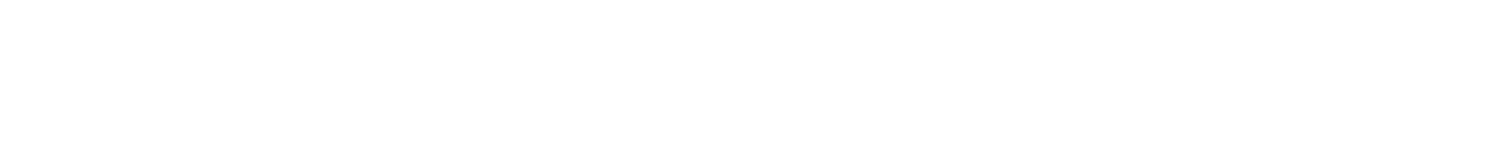
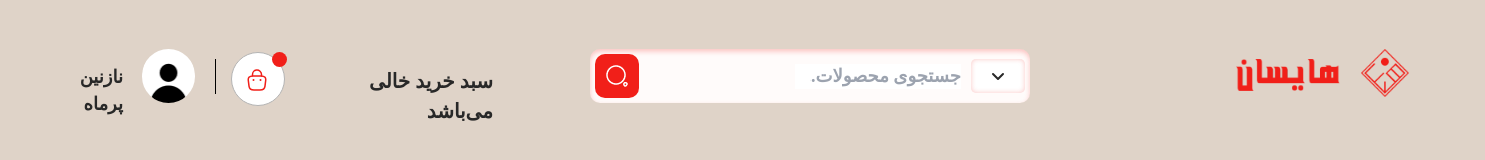
Before and after one commit to amiralzd/Hisun, a website: page index.html in a window 1280 px wide. Shown: the whole page, 1485 px wide, since content can reach past the window. Drawn offline with nearby package versions, Linux system fonts and the light colour scheme.

Commit message:
Header | 1402/07/10

```diff
--- a/index.html
+++ b/index.html
@@ -1,5 +1,5 @@
 <!DOCTYPE html>
-<html lang="en">
+<html lang="fa" dir="rtl">
 <head>
     <meta charset="UTF-8">
     <meta name="viewport" content="width=device-width, initial-scale=1.0">
@@ -21,6 +21,61 @@
     <title>Document</title>
 </head>
 <body>
+    <!-- header -->
+    <header class="w-[1424px] h-[54px]] mt-[49px] ml-[27px] mr-[61px] mb-[32px] flex">
+        <div class="w-[1208px] h-[54px]] justify-center items-center gap-[200px] flex">
+            <div class="w-[849px] h-[54px]] flex">
+                <div class="w-[60px] h-[59.961px] mr-[-20px]]">
+                    <img src="img/6 1.png" alt="">
+                </div>
 
+                <div class="w-[130px] h-[40px]] mr-[21px] mt-[10px] mb-[9.96px] ml-[206px]">
+                    <img src="img/logo (4) 1.png" alt="">
+                </div>
+
+                <div class="w-[450px] h-[54px] bg-[#FFFBFA] ml-[30px] rounded-[10px] justify-center items-center gap-[161px] searchBarboxShadow flex">
+                    <div class="w-[230px] h-[34px] mt-[10px] mb-[10px] mr-[10px]] justify-center items-center gap-[10px] flex pr-[10px]">
+                        <button class="w-[54px] h-[34px] bg-[#fff] pt-[5px] pb-[5px] pr-[15px] pl-[15px] rounded-[5px] searchbarboxbuttonshadow">
+                            <div class="w-[24px] h-[24px] bg-white">
+                                <svg xmlns="http://www.w3.org/2000/svg" width="24" height="24" viewBox="0 0 24 24" fill="none">
+                                    <path d="M7 10L12 15L17 10" stroke="#282828" stroke-width="2" stroke-linecap="round" stroke-linejoin="round"/>
+                                    </svg>
+                            </div>
+                        </button>
+                        <input type="search"  class="w-[166px] h-[25px] bg-[#fff] text-[#B4B4B4] text-[18px] not-italic font-semibold leading-normal outline-none" placeholder="جستجوی محصولات...">
+                    </div>
+                    <div class="w-[44px] h-[44px] bg-[#F11F19] rounded-[10px] p-[10px] ml-[5px]">
+                        <div class="w-[24px] h-[24px]">
+                            <img src="img/search-normal.png" alt="">
+                        </div>
+                    </div>
+                </div>
+            </div>
+            <div class="w-[129px] h-[54px] flex">
+                <div class="w-[179px] h-[25px] mt-[14px] mb-[15px] mr-[-133px] text-[#282828] text-[20px] font-semibold leading-normal ml-[29px]"><h1>سبد خرید خالی می‌باشد</h1></div>
+                <div class="w-[54px] h-[54px] bg-[#fff] rounded-full p-[15px] relative border-solid border-[1px] border-[#B4B4B4]">
+                    <div class="w-[24px] h-[24px]">
+                        <svg xmlns="http://www.w3.org/2000/svg" width="24" height="24" viewBox="0 0 24 24" fill="none">
+                            <path d="M7.5 7.66952V6.69952C7.5 4.44952 9.31 2.23952 11.56 2.02952C14.24 1.76952 16.5 3.87952 16.5 6.50952V7.88952" stroke="#F11F19" stroke-width="1.5" stroke-miterlimit="10" stroke-linecap="round" stroke-linejoin="round"/>
+                            <path d="M8.99983 22H14.9998C19.0198 22 19.7398 20.39 19.9498 18.43L20.6998 12.43C20.9698 9.99 20.2698 8 15.9998 8H7.99983C3.72983 8 3.02983 9.99 3.29983 12.43L4.04983 18.43C4.25983 20.39 4.97983 22 8.99983 22Z" stroke="#F11F19" stroke-width="1.5" stroke-miterlimit="10" stroke-linecap="round" stroke-linejoin="round"/>
+                            <path d="M15.4955 12H15.5045" stroke="#F11F19" stroke-width="2" stroke-linecap="round" stroke-linejoin="round"/>
+                            <path d="M8.49451 12H8.50349" stroke="#F11F19" stroke-width="2" stroke-linecap="round" stroke-linejoin="round"/>
+                            </svg>
+                            <div class="w-[15px] h-[15px] bg-[#F11F19] absolute rounded-full top-[-1px] left-[40px]"><h1></h1></div>
+                    </div>
+                </div>
+            </div>
+        </div>
+        <div class="w-[196px] h-[54px] justify-center items-center gap-[20px] flex">
+            <div class="w-[1px] h-[35px] bg-[#000] m-auto"></div>
+            <div class="w-[54px] h-[54px] rounded-full">
+                <img class="w-[54px] h-[54px] rounded-full" src="img/default-profile-account-unknown-icon-black-silhouette-free-vector 1.png" alt="">
+            </div>
+            <div class="w-[102px] h-[54px] pt-[15px] pb-[14px] pl-[17px]">
+                <div class="w-[87px] h-[25px] mr-[-1px] text-[18px] text-[#282828] font-semibold leading-normal"><h1>نازنین پرماه</h1></div>
+            </div>
+        </div>
+    </header>
+    <!-- header -->
 </body>
 </html>
--- a/src/input.css
+++ b/src/input.css
@@ -1,3 +1,29 @@
 @tailwind base;
 @tailwind components;
 @tailwind utilities;
+
+
+
+@font-face {
+    font-family: Anjoman;
+    src: url("../font/Anjoman-Black\ [@ClubEdits].ttf") format("ttf"),
+         url("../font/Anjoman-ExtraBold\ [@ClubEdits].ttf") format("ttf"),
+         url("../font/Anjoman-ExtraLight\ [@ClubEdits].ttf") format("ttf"),
+         url("../font/Anjoman-Heavy\ [@ClubEdits].ttf") format("ttf"),
+         url("../font/Anjoman-Medium\ [@ClubEdits].ttf") format("ttf"),
+         url("../font/Anjoman-SemiBold\ [@ClubEdits].ttf") format("ttf"),
+         url("../font/Anjoman-Thin\ [@ClubEdits].ttf") format("ttf");
+}
+
+body{
+    font-family: Anjoman;
+    background: #DFD3C8;
+}
+
+.searchBarboxShadow{
+    box-shadow: 0px 2.5px 5px 0px rgba(241, 31, 25, 0.25) inset;
+}
+
+.searchbarboxbuttonshadow{
+    box-shadow: 0px 0px 5px 0px rgba(241, 31, 25, 0.25) inset;
+}
```
Also changed, not shown: img/6 1.png (added), img/default-profile-account-unknown-icon-black-silhouette-free-vector 1.png (added), img/logo (4) 1.png (added), img/search-normal.png (added).
